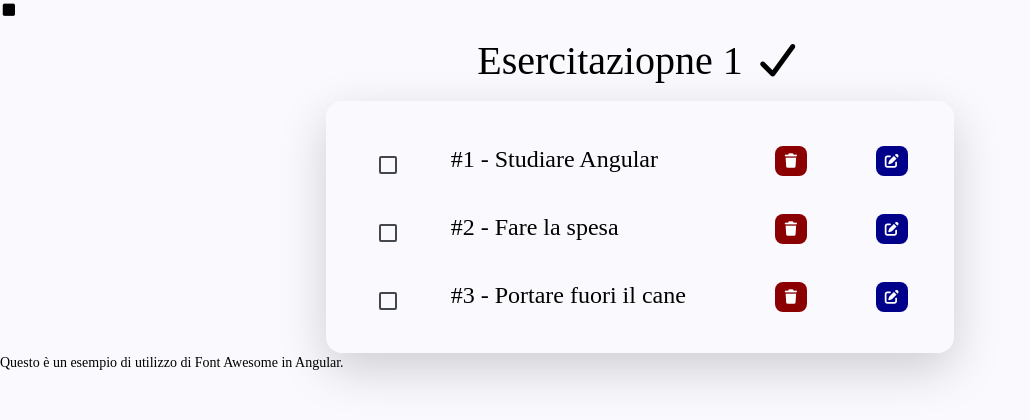
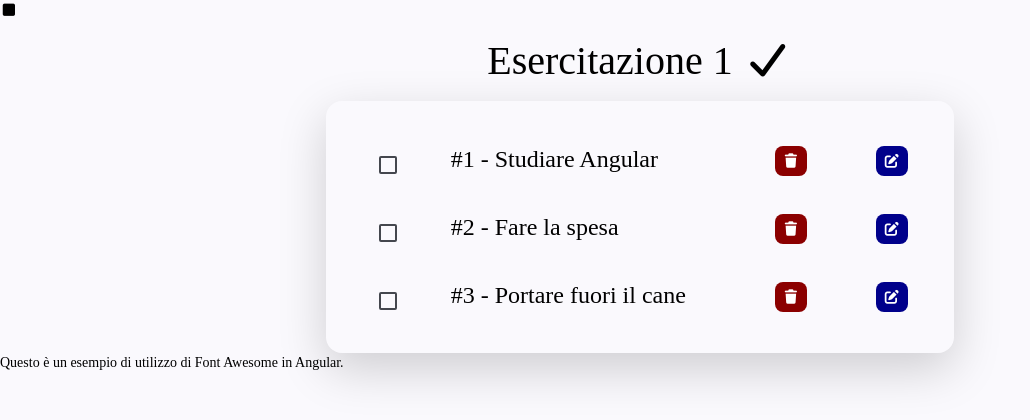
Before and after one commit to portis98/esrcitazioneAngular, an Angular app in the folder Angular_21/: page / in a window 1280 px wide. Shown: the top 420 px of the page, without its empty margins (0-1030 px from the left). Built offline with nearby package versions, Linux system fonts and the light colour scheme; a web font is replaced by a local one.

Commit message:
correzione grammaticale

```diff
--- a/Angular_21/src/app/app.ts
+++ b/Angular_21/src/app/app.ts
@@ -8,5 +8,5 @@ import { Todos } from './todos/todos';
   styleUrl: './app.css'
 })
 export class App {
-  protected readonly title = signal('Esercitaziopne 1');
+  protected readonly title = signal('Esercitazione 1');
 }
```
